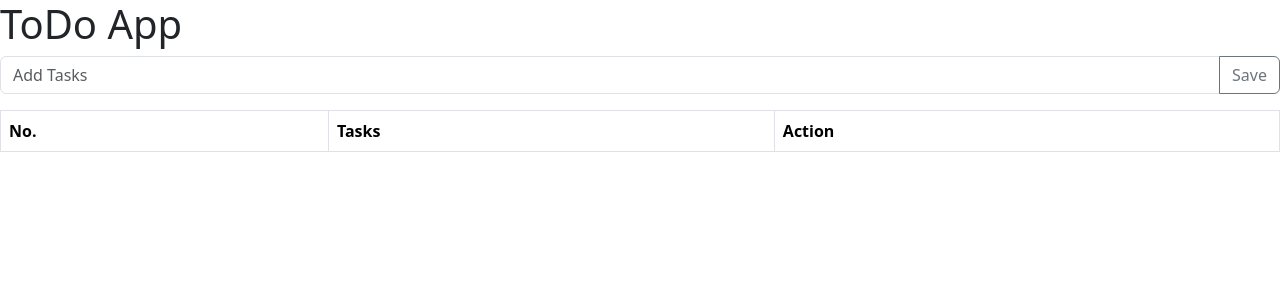
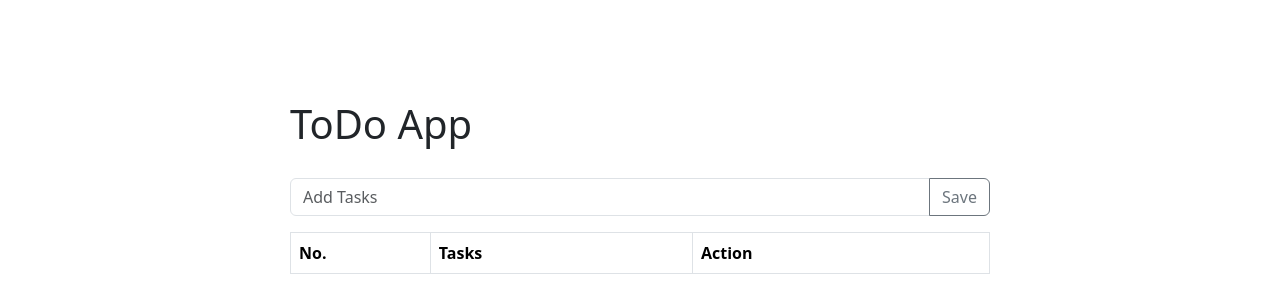
Before and after one commit to Chirag0812/ToDo-Tasklist, a React (Create React App) app: page / in a window 1280 px wide. Shown: the top 300 px of the page. Built offline with nearby package versions, Linux system fonts and the light colour scheme.

Commit message:
image and border added

```diff
--- a/src/App.css
+++ b/src/App.css
@@ -2,37 +2,58 @@
   text-align: center;
 }
 
-.App-logo {
-  height: 40vmin;
-  pointer-events: none;
+.main-Compo {
+  width: 700px;
+  margin: 100px auto;
 }
 
-@media (prefers-reduced-motion: no-preference) {
-  .App-logo {
-    animation: App-logo-spin infinite 20s linear;
-  }
+.main-Compo>h1 {
+  align-content: center;
+  width: 780px;
+  margin: 30px auto;
+
 }
 
-.App-header {
-  background-color: #282c34;
-  min-height: 100vh;
-  display: flex;
-  flex-direction: column;
-  align-items: center;
-  justify-content: center;
-  font-size: calc(10px + 2vmin);
-  color: white;
+.cont {
+  color: blueviolet;
+  text-align: center;
+  border: 2px solid #7d4ad9;
+  border-radius: 16px;
+  border-width: thick;
+  padding: 12px;
 }
 
-.App-link {
-  color: #61dafb;
+.thead-width {
+  width: 20%;
 }
 
-@keyframes App-logo-spin {
-  from {
-    transform: rotate(0deg);
-  }
-  to {
-    transform: rotate(360deg);
-  }
+.hidden {
+  display: none;
 }
+
+/* calc.js */
+.pos-center {
+  margin: 0 auto;
+  margin-top: 137px;
+
+}
+
+.mrginn {
+  text-align: center;
+
+}
+
+.strikethrough {
+  text-decoration:line-through purple solid;
+
+}
+
+.imgg {
+  background-image: url(./notepad-scissors-copy-space_23-2.jpg);
+  background-size: cover;
+  position: fixed;
+  min-width: 100%;
+  min-height: 100%;
+  background-repeat: no-repeat;
+  background-position: center;
+}
```
